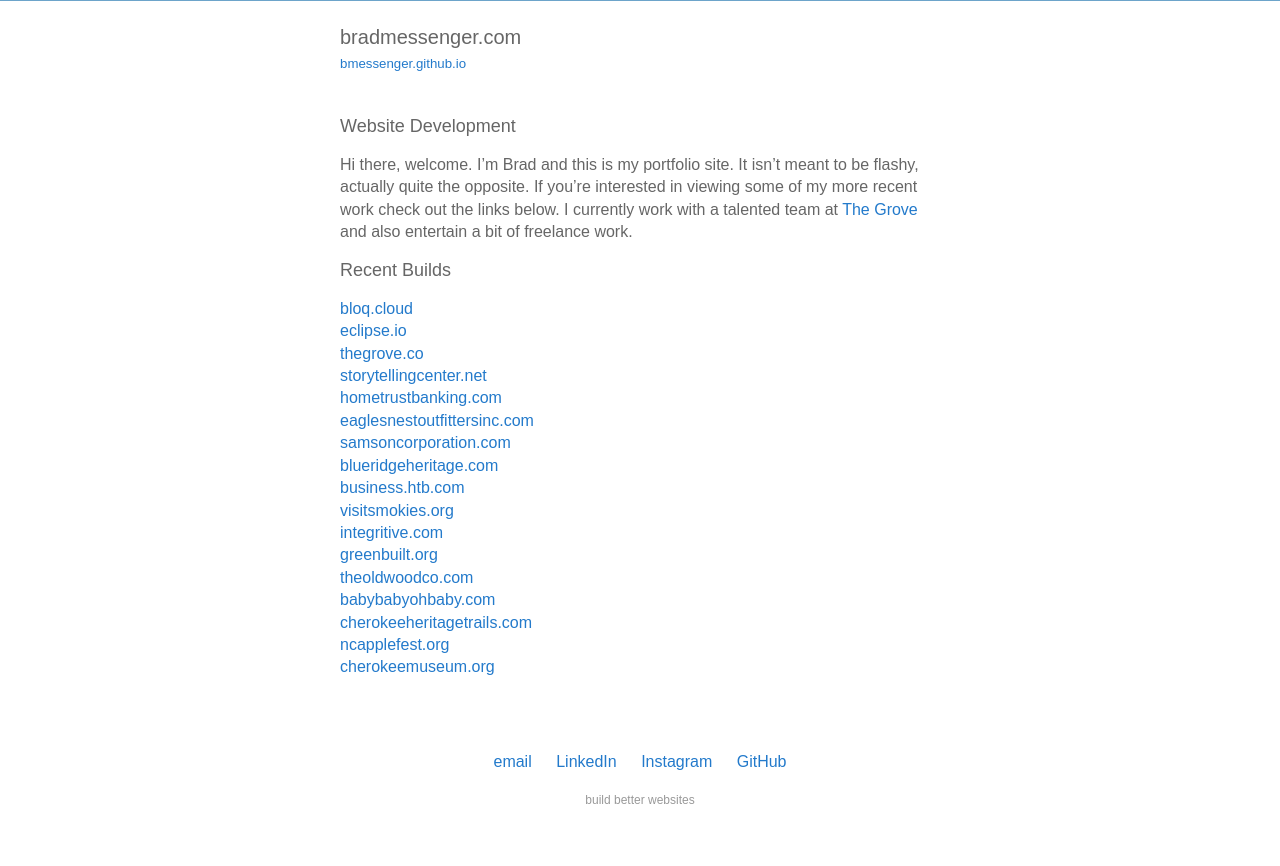
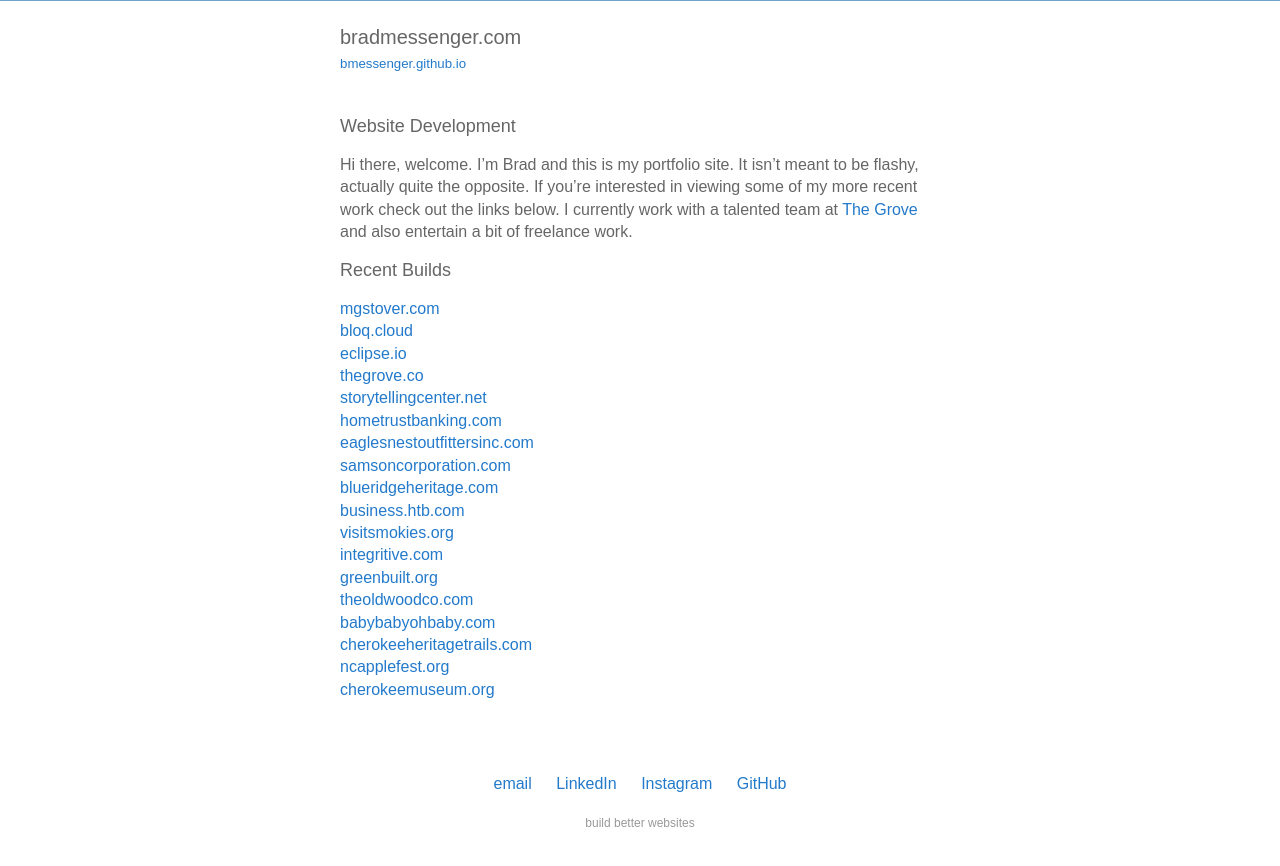
Before and after one commit to bmessenger/bmessenger.github.io, a Jekyll site: the page built from index.md, in a window 1280 px wide. Shown: the top 866 px of the page. Built offline with Jekyll 4.4.1, drawn with Linux system fonts in a browser that asks for light colours.

Commit message:
new site

```diff
--- a/index.md
+++ b/index.md
@@ -12,6 +12,7 @@ Hi there, welcome. I'm Brad and this is my portfolio site. It isn't meant to be
 
 ## Recent Builds
 
+* <a href="https://mgstover.com" target="_blank">mgstover.com</a>
 * <a href="https://bloq.cloud" target="_blank">bloq.cloud</a>
 * <a href="https://eclipse.io" target="_blank">eclipse.io</a>
 * <a href="https://thegrove.co" target="_blank">thegrove.co</a>
```
